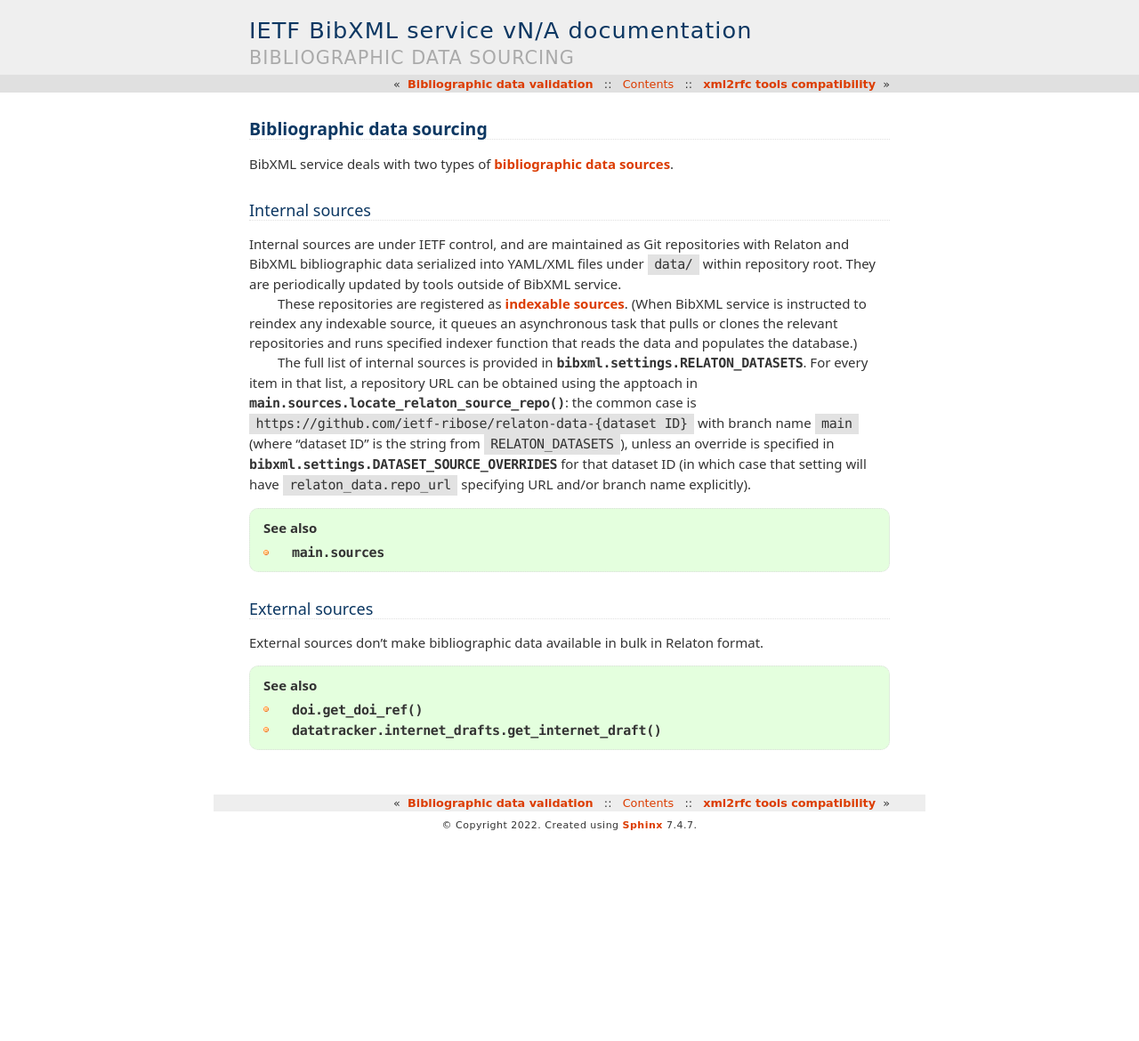
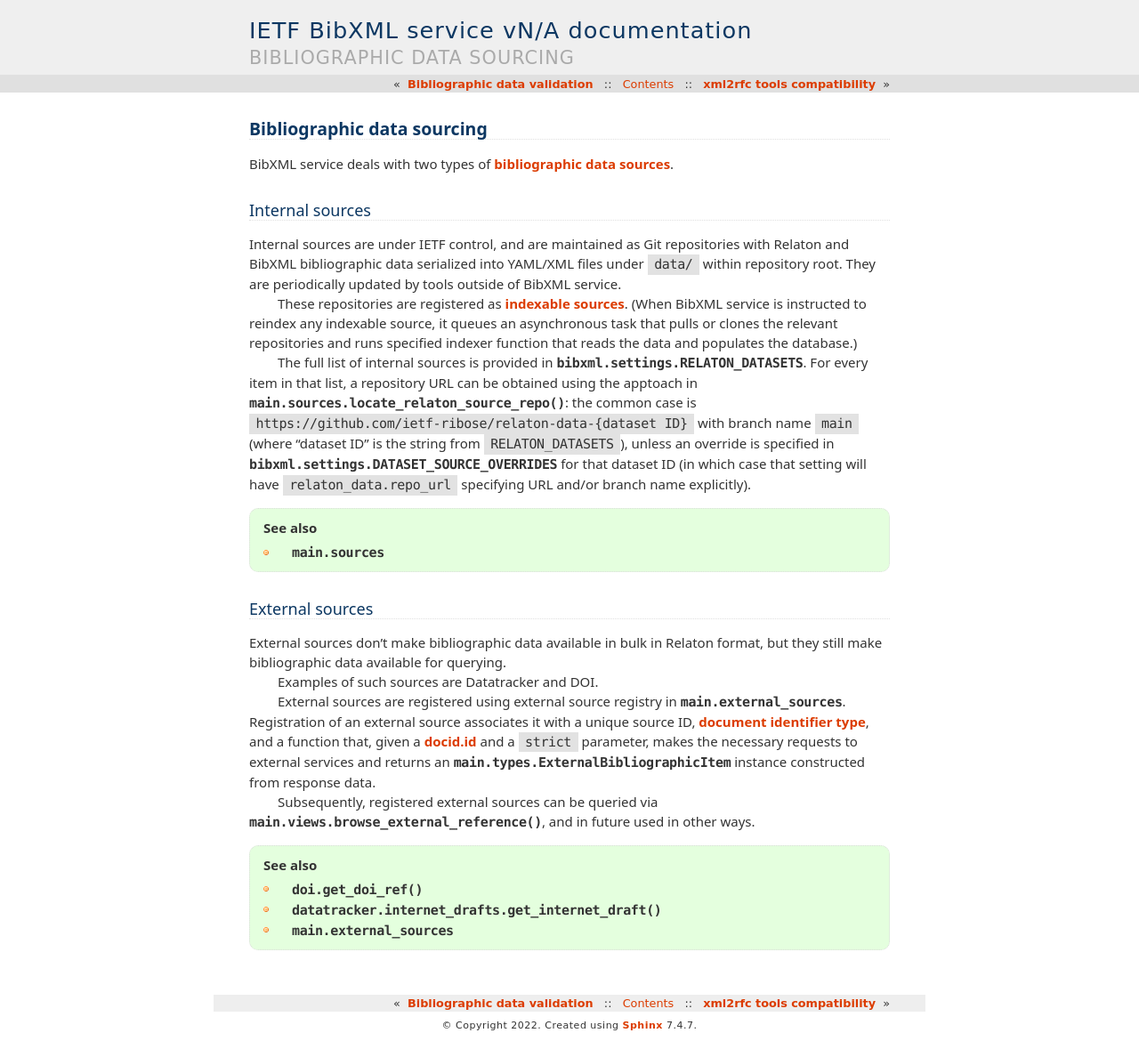
Before and after one commit to ietf-tools/bibxml-service, a Sphinx documentation site: the page built from docs/topics/sourcing.rst, in a window 1280 px wide. Shown: the whole page at 89% size. Built offline with Sphinx 7.4.7, drawn with Linux system fonts in a browser that asks for light colours; pages that are not in the unit, such as notebooks, are missing from menus; before the commit the page ends 945 px from its top, so only the background shows below that.

Commit message:
docs(topics/sourcing): expand on external sources

```diff
--- a/docs/topics/sourcing.rst
+++ b/docs/topics/sourcing.rst
@@ -37,9 +37,21 @@ External sources
 ================
 
 External sources don’t make bibliographic data available
-in bulk in Relaton format.
+in bulk in Relaton format, but they still make bibliographic data available for querying.
+
+Examples of such sources are Datatracker and DOI.
+
+External sources are registered using external source registry in :mod:`main.external_sources`.
+Registration of an external source associates it with a unique source ID, :term:`document identifier type`,
+and a function that, given a :term:`docid.id` and a ``strict`` parameter, makes the necessary requests
+to external services and returns an :class:`main.types.ExternalBibliographicItem` instance
+constructed from response data.
+
+Subsequently, registered external sources can be queried via :func:`main.views.browse_external_reference`,
+and in future used in other ways.
 
 .. seealso::
 
    - :func:`doi.get_doi_ref`
    - :func:`datatracker.internet_drafts.get_internet_draft`
+   - :mod:`main.external_sources`
```
